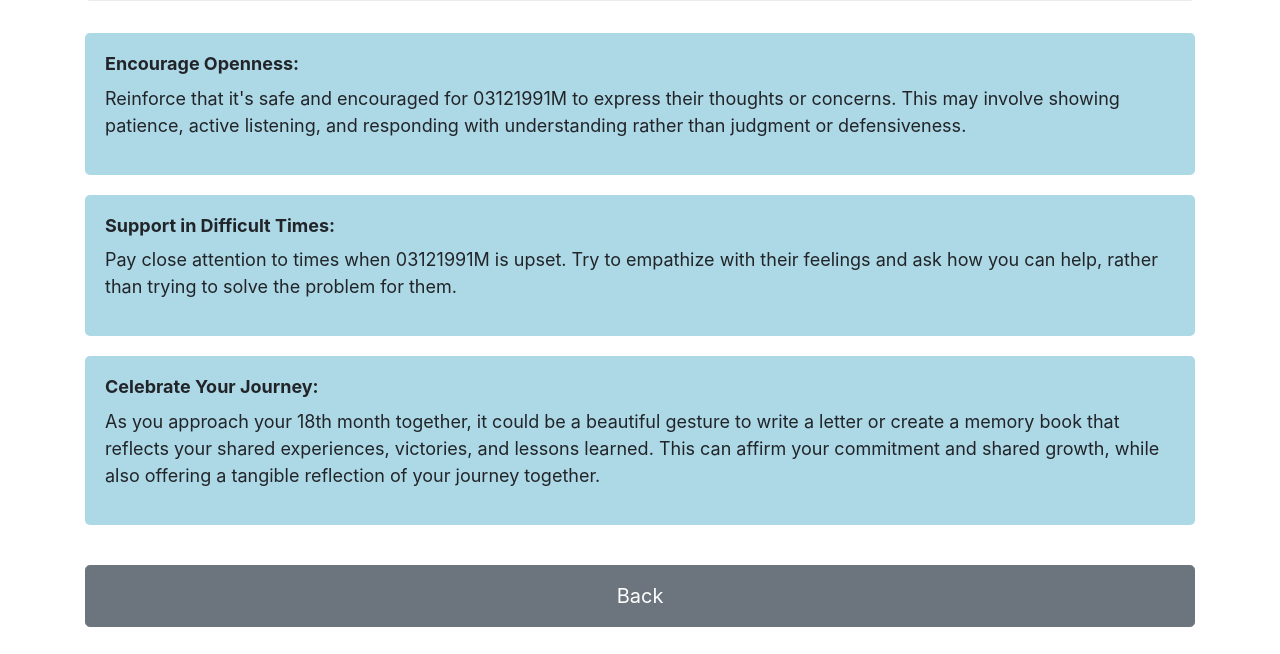
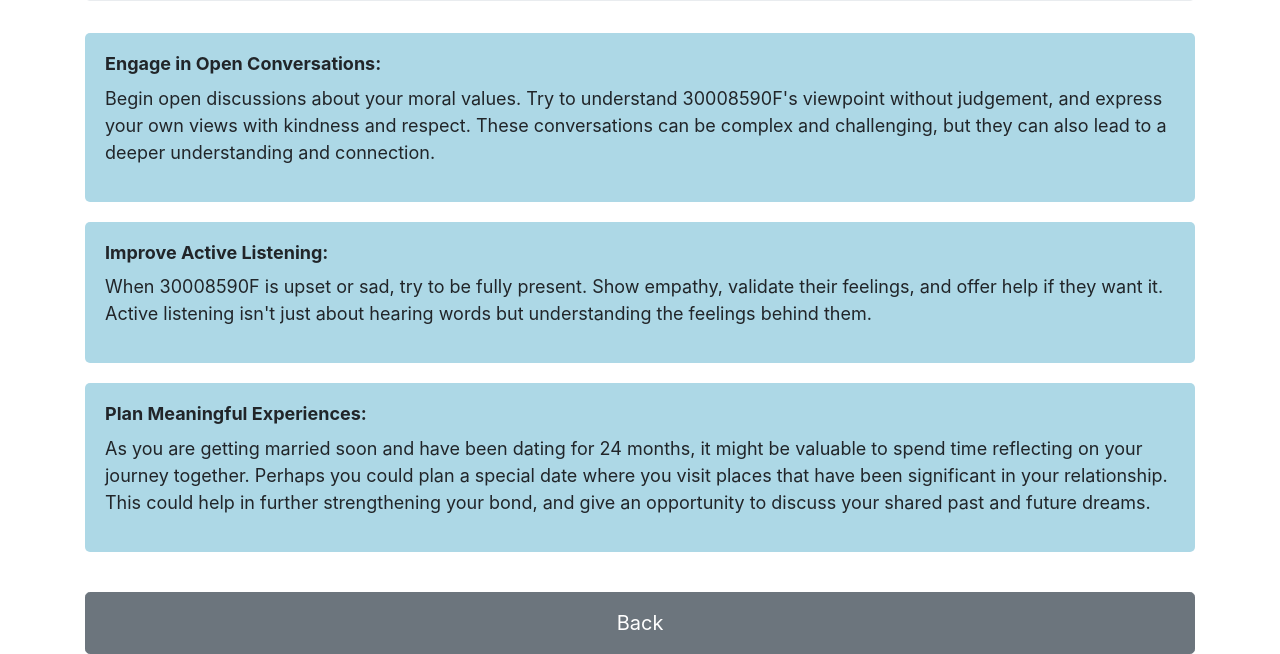
Before and after one commit to LoveGrow1/30008590M, a plain HTML site: page actions.html in a window 1280 px wide. Shown: the part 202-856 px from the top of the page. Before the commit the page ends 829 px from the top, so only its background shows below. Drawn offline with nearby package versions, Linux system fonts and the light colour scheme.

Commit message:
Update actions.html

```diff
--- a/actions.html
+++ b/actions.html
@@ -44,16 +44,16 @@
   <div class="row">
     <div class="col-12">
       <div class="info-box">
-        <h4>Encourage Openness:</h4>
-        <p>Reinforce that it's safe and encouraged for 03121991M to express their thoughts or concerns. This may involve showing patience, active listening, and responding with understanding rather than judgment or defensiveness.</p>
+        <h4>Engage in Open Conversations:</h4>
+        <p>Begin open discussions about your moral values. Try to understand 30008590F's viewpoint without judgement, and express your own views with kindness and respect. These conversations can be complex and challenging, but they can also lead to a deeper understanding and connection.</p>
       </div>
       <div class="info-box">
-        <h4>Support in Difficult Times:</h4>
-        <p>Pay close attention to times when 03121991M is upset. Try to empathize with their feelings and ask how you can help, rather than trying to solve the problem for them.</p>
+        <h4>Improve Active Listening:</h4>
+        <p>When 30008590F is upset or sad, try to be fully present. Show empathy, validate their feelings, and offer help if they want it. Active listening isn't just about hearing words but understanding the feelings behind them.</p>
       </div>
       <div class="info-box">
-        <h4>Celebrate Your Journey:</h4>
-        <p>As you approach your 18th month together, it could be a beautiful gesture to write a letter or create a memory book that reflects your shared experiences, victories, and lessons learned. This can affirm your commitment and shared growth, while also offering a tangible reflection of your journey together.</p>
+        <h4>Plan Meaningful Experiences:</h4>
+        <p>As you are getting married soon and have been dating for 24 months, it might be valuable to spend time reflecting on your journey together. Perhaps you could plan a special date where you visit places that have been significant in your relationship. This could help in further strengthening your bond, and give an opportunity to discuss your shared past and future dreams.</p>
       </div>
     </div>
   </div>
```
